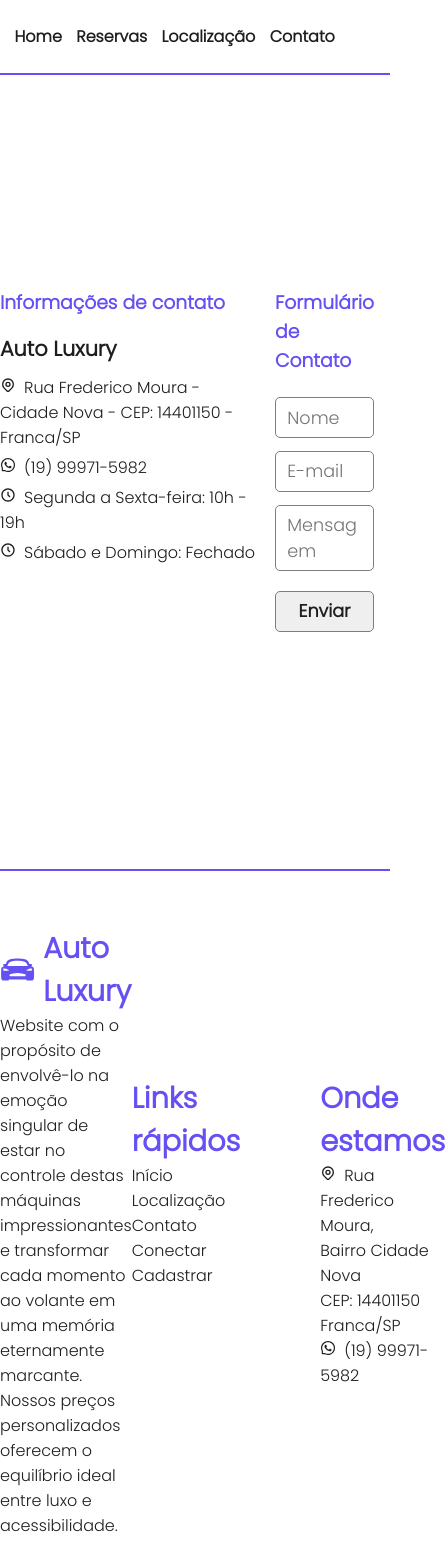
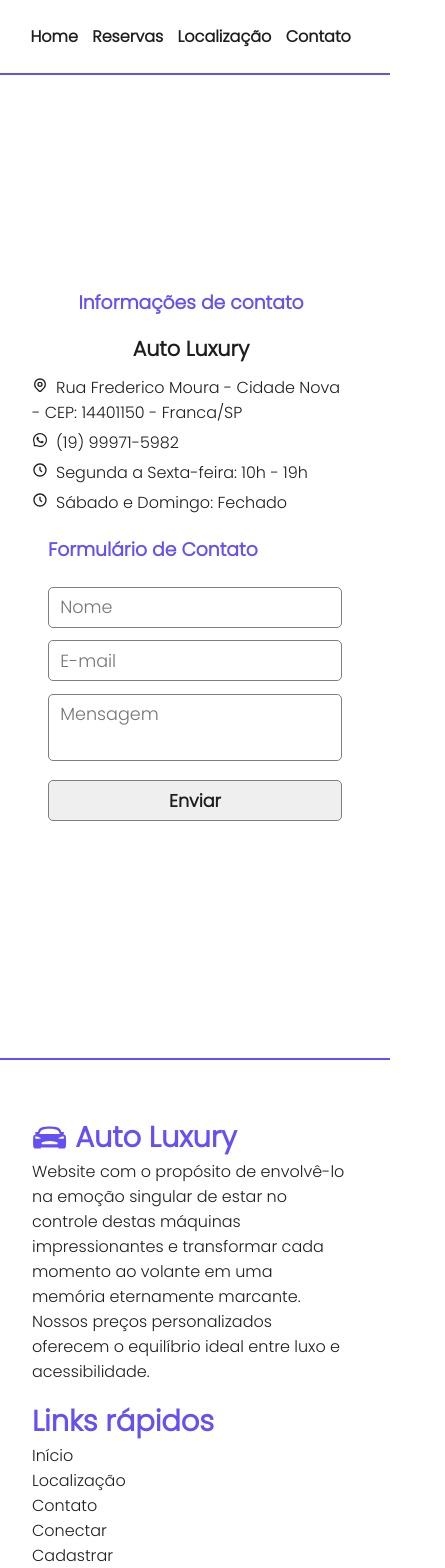
Before and after one commit to devpdro/auto-luxury-project, a React (Create React App) app: page /contato in a window 390 px wide. Shown: the top 1568 px of the page, 445 px wide, since content can reach past the window. Built offline with nearby package versions, Linux system fonts and the light colour scheme.

Commit message:
feat: creating responsiveness

```diff
--- a/src/presentation/components/footer/FooterStyles.ts
+++ b/src/presentation/components/footer/FooterStyles.ts
@@ -16,11 +16,21 @@ export const Box = styled.div`
   display: flex;
   align-items: center;
   justify-content: space-between;
+  padding: 0 2rem;
   margin: 2.5rem 0rem;
+  @media (max-width: 1100px) {
+    display: flex;
+    flex-wrap: wrap;
+  }
+  @media (max-width: 1099px) {
+    justify-content: center !important;
+  }
 `;
 
 export const Text = styled.div`
   max-width: 700px;
+  padding-right: 0.5rem;
+  margin-bottom: 1rem;
   h1 {
     color: #6550f3;
     display: flex;
@@ -36,6 +46,12 @@ export const Text = styled.div`
 `;
 
 export const Links = styled.div`
+  @media (max-width: 1100px) {
+    flex-wrap: wrap;
+  }
+  @media (max-width: 1099px) {
+    justify-content: space-between;
+  }
   display: flex;
   a {
     text-decoration: none;
@@ -61,7 +77,10 @@ export const Quicklinks = styled.div`
 `;
 
 export const Contact = styled.div`
-  padding-left: 5rem;
+  @media (min-width: 1280px) {
+    padding-left: 3.5rem !important;
+  }
+  padding-left: 1rem;
   span {
     font-size: 1rem;
     padding-right: 0.5rem;
--- a/src/presentation/components/highbar/InformationStyles.ts
+++ b/src/presentation/components/highbar/InformationStyles.ts
@@ -13,11 +13,15 @@ export const Width = styled.div`
 `;
 
 export const Box = styled.div`
+  padding: 0 2rem;
   display: flex;
   justify-content: space-between;
   align-items: center;
   flex-wrap: wrap;
   margin-top: 4.5rem;
+  @media (max-width: 800px) {
+    display: none;
+  }
   a {
     text-decoration: none;
     color: #1e1e1f;
--- a/src/presentation/components/highbar/TopbarStyles.ts
+++ b/src/presentation/components/highbar/TopbarStyles.ts
@@ -18,6 +18,7 @@ export const Width = styled.div`
 `;
 
 export const Box = styled.div`
+  padding: 0 1rem;
   display: flex;
   justify-content: space-between;
   align-items: center;
--- a/src/presentation/components/main/about/AboutStyles.ts
+++ b/src/presentation/components/main/about/AboutStyles.ts
@@ -24,14 +24,28 @@ export const Title = styled.div`
 `;
 
 export const Box = styled.div`
+  padding: 0 1rem;
   margin: 9rem 0rem;
   display: flex;
   align-items: center;
   justify-content: space-between;
+  flex-wrap: wrap;
+  @media (max-width: 1280px) {
+    padding: 0 2rem;
+    justify-content: center !important;
+  }
 `;
 
 export const Text = styled.div`
   max-width: 700px;
+  @media (max-width: 800px) {
+    h1 {
+      text-align: center;
+    }
+    p {
+      text-align: center;
+    }
+  }
   h1 {
     font-size: 1.7rem;
   }
@@ -43,6 +57,7 @@ export const Text = styled.div`
 export const Information = styled.div`
   width: 100%;
   flex-wrap: wrap;
+  justify-content: center;
   margin-top: 2rem;
   display: flex;
   div {
@@ -52,7 +67,7 @@ export const Information = styled.div`
     padding-left: 3rem;
     margin: 1rem;
     padding: 1rem;
-    width: 45%;
+    width: 42%;
     box-shadow:
       rgba(0, 0, 0, 0.16) 0px 10px 36px 0px,
       rgba(0, 0, 0, 0.06) 0px 0px 0px 1px;
@@ -75,4 +90,10 @@ export const Information = styled.div`
   }
 `;
 
-export const Img = styled.div``;
+export const Img = styled.div`
+  @media (max-width: 1280px) {
+    img {
+      display: none;
+    }
+  }
+`;
--- a/src/presentation/components/main/cars/SearchStyles.ts
+++ b/src/presentation/components/main/cars/SearchStyles.ts
@@ -19,6 +19,7 @@ export const Box = styled.div`
     display: flex;
     align-items: center;
     justify-content: center;
+    flex-wrap: wrap;
   }
   h4 {
     color: #6550f3;
@@ -35,7 +36,7 @@ export const Details = styled.input`
   max-width: 140px;
   padding: 0.5rem 1rem;
   outline: none;
-  margin: 0rem 1rem 5.5rem 1rem;
+  margin: 0rem 1rem 1rem 1rem;
   font-size: 1rem;
   border-radius: 5px;
 `;
@@ -48,7 +49,7 @@ export const Reserve = styled.button`
   max-width: 200px;
   padding: 0.5rem 1rem;
   outline: none;
-  margin: 0rem 1rem 5.5rem 1rem;
+  margin: 0rem 1rem 1rem 1rem;
   font-size: 1rem;
   border-radius: 5px;
   cursor: pointer;
--- a/src/presentation/components/main/header/HeaderStyles.ts
+++ b/src/presentation/components/main/header/HeaderStyles.ts
@@ -18,9 +18,23 @@ export const Box = styled.div`
   align-items: center;
   flex-direction: column;
   text-align: center;
+  div {
+    @media (max-width: 800px) {
+      img {
+        padding: 0 1.5rem;
+        width: 100%;
+      }
+    }
+  }
 `;
 
 export const Text = styled.div`
+  @media (max-width: 800px) {
+    padding: 0 1rem;
+    h1 {
+      font-size: 3.1rem !important;
+    }
+  }
   h1 {
     -webkit-background-clip: text;
     -webkit-text-fill-color: transparent;
--- a/src/presentation/components/main/questions/QuestionsStyles.ts
+++ b/src/presentation/components/main/questions/QuestionsStyles.ts
@@ -37,7 +37,7 @@ export const Box = styled.div`
   box-shadow:
     rgba(0, 0, 0, 0.16) 0px 10px 36px 0px,
     rgba(0, 0, 0, 0.06) 0px 0px 0px 1px;
-  margin: 8rem 10rem 5rem 10rem;
+  margin: 8rem 1.5rem 5rem 1.5rem;
   border-radius: 25px;
   h1 {
     padding: 0.8rem 1rem 0.5rem 1rem;
--- a/src/presentation/components/pages/contact/ContactStyles.ts
+++ b/src/presentation/components/pages/contact/ContactStyles.ts
@@ -12,12 +12,23 @@ export const Width = styled.div`
 `;
 
 export const Box = styled.div`
+  padding: 0 2rem;
   display: flex;
-  justify-content: space-around;
+  justify-content: center;
   margin: 9rem 0rem 5rem 0rem;
+  align-items: center;
+  flex-wrap: wrap;
 `;
 
 export const Information = styled.div`
+  padding-right: 0.5rem;
+  @media (max-width: 1000px) {
+    text-align: center;
+    margin-bottom: 1rem;
+    p {
+      text-align: left;
+    }
+  }
   h3 {
     color: #6550f3;
     margin-bottom: 1rem;
@@ -35,6 +46,12 @@ export const Information = styled.div`
 `;
 
 export const Text = styled.div`
+  @media (max-width: 1000px) {
+    width: 70% !important;
+  }
+  @media (max-width: 800px) {
+    width: 100% !important;
+  }
   padding: 0rem 1rem;
   width: 38%;
   h3 {
--- a/src/presentation/components/pages/location/LocationStyles.ts
+++ b/src/presentation/components/pages/location/LocationStyles.ts
@@ -12,15 +12,21 @@ export const Width = styled.div`
 `;
 
 export const Box = styled.div`
+  padding: 0rem 2rem;
   display: flex;
   align-items: flex-start;
   justify-content: space-between;
   margin-top: 4rem;
+  @media (max-width: 820px) {
+    align-items: center !important;
+    justify-content: center !important;
+    flex-direction: column;
+  }
 `;
 
 export const Map = styled.div`
   margin-right: 4rem;
-  padding: 1rem 0rem 1rem 1rem;
+  padding: 1rem 2rem 1rem 2rem;
   position: relative;
   max-height: 500px;
   width: 100%;
```
Also changed, not shown: src/presentation/components/pages/location/Location.jsx (+1 -7 lines).
